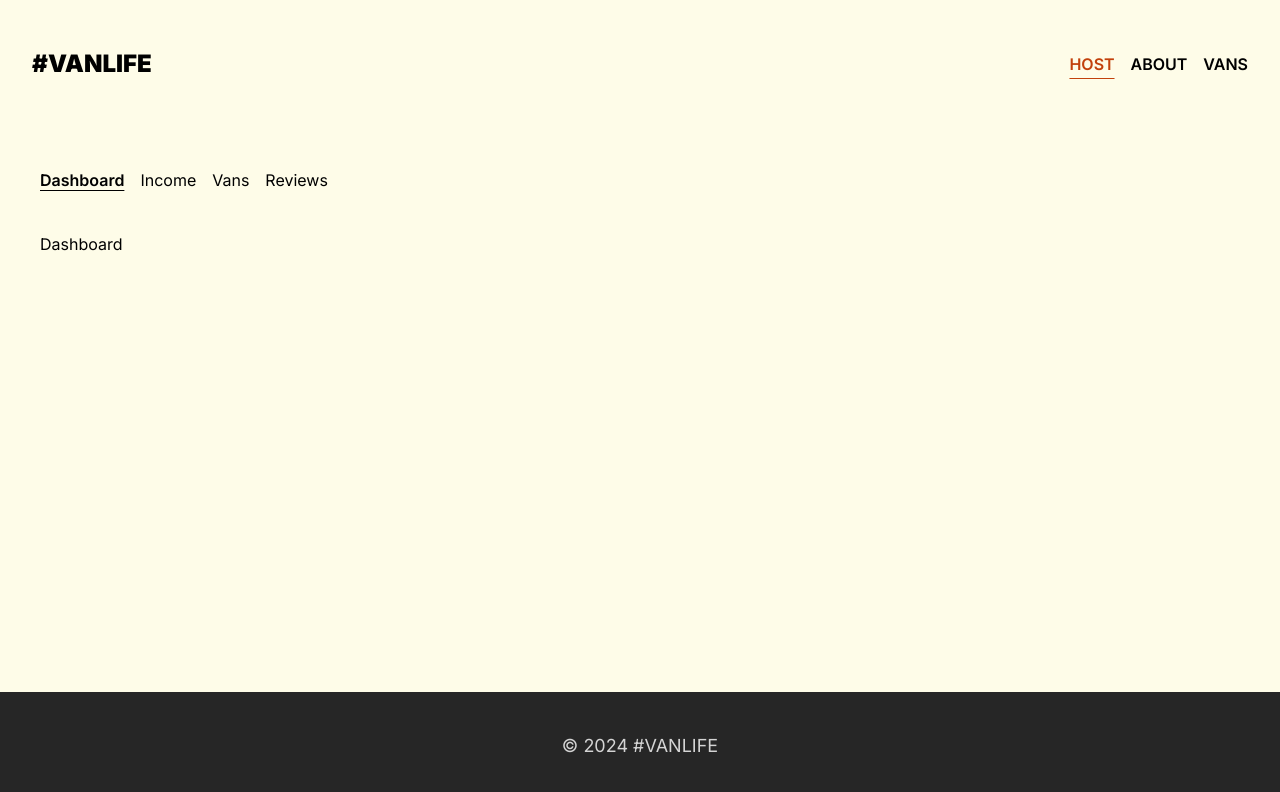
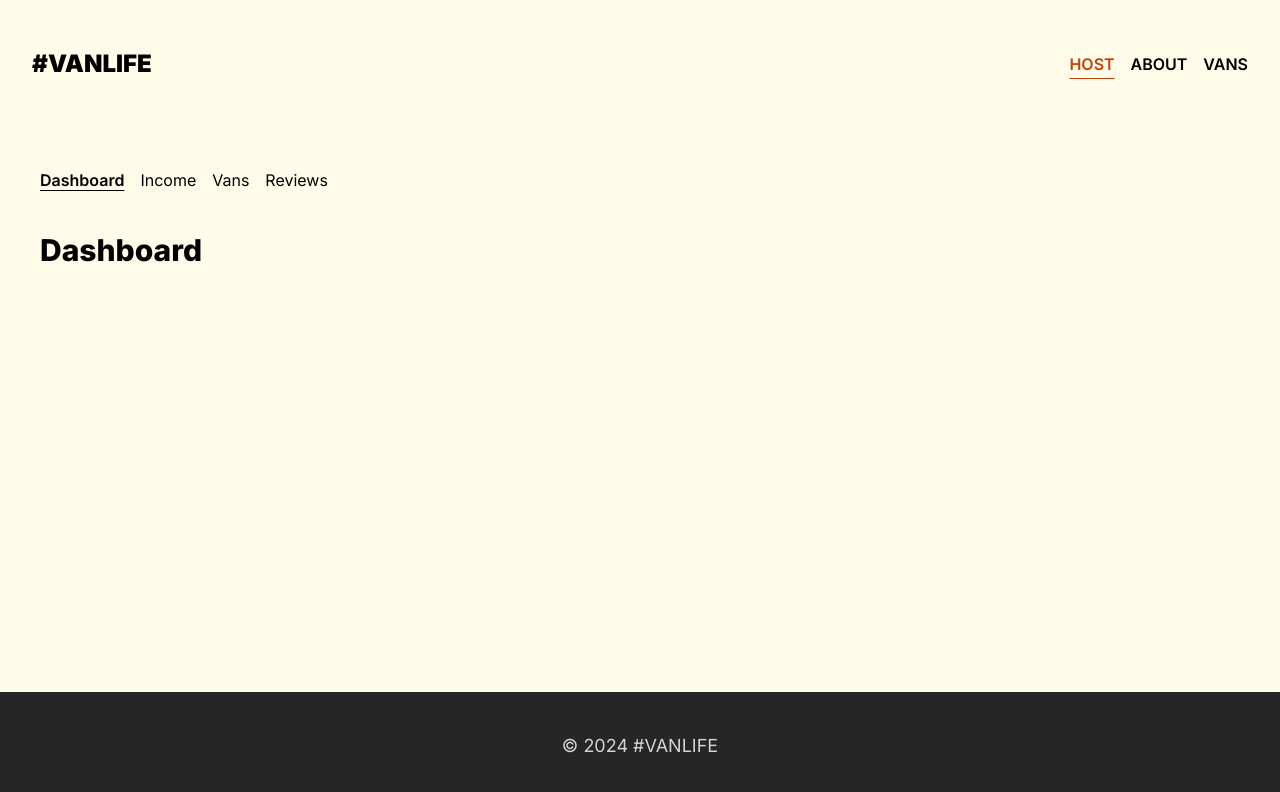
Before and after one commit to munergenis/van-life, a React (Vite) app: page /host in a window 1280 px wide. Shown: the top 792 px of the page. Built offline with nearby package versions, Linux system fonts and the light colour scheme; what miragejs would draw is missing.

Commit message:
add HostSection component to Host route pages

```diff
--- a/src/pages/Host/Dashboard.jsx
+++ b/src/pages/Host/Dashboard.jsx
@@ -1,8 +1,11 @@
+import HostSection from 'components/HostSection/index'
+
 const Dashboard = () => {
   return (
-    <div>
-      Dashboard
-    </div>
+    <HostSection className='flex flex-col gap-4'>
+      <HostSection.Title>Dashboard</HostSection.Title>
+
+    </HostSection>
   )
 }
 export default Dashboard
--- a/src/pages/Host/Income.jsx
+++ b/src/pages/Host/Income.jsx
@@ -1,6 +1,11 @@
+import HostSection from 'components/HostSection/index'
+
 const Income = () => {
   return (
-    <div>Income</div>
+    <HostSection className='flex flex-col gap-4'>
+      <HostSection.Title>Income</HostSection.Title>
+
+    </HostSection>
   )
 }
 export default Income
--- a/src/pages/Host/Reviews.jsx
+++ b/src/pages/Host/Reviews.jsx
@@ -1,6 +1,11 @@
+import HostSection from 'components/HostSection/index'
+
 const Reviews = () => {
   return (
-    <div>Reviews</div>
+    <HostSection className='flex flex-col gap-4'>
+      <HostSection.Title>Reviews</HostSection.Title>
+
+    </HostSection>
   )
 }
 export default Reviews
```
